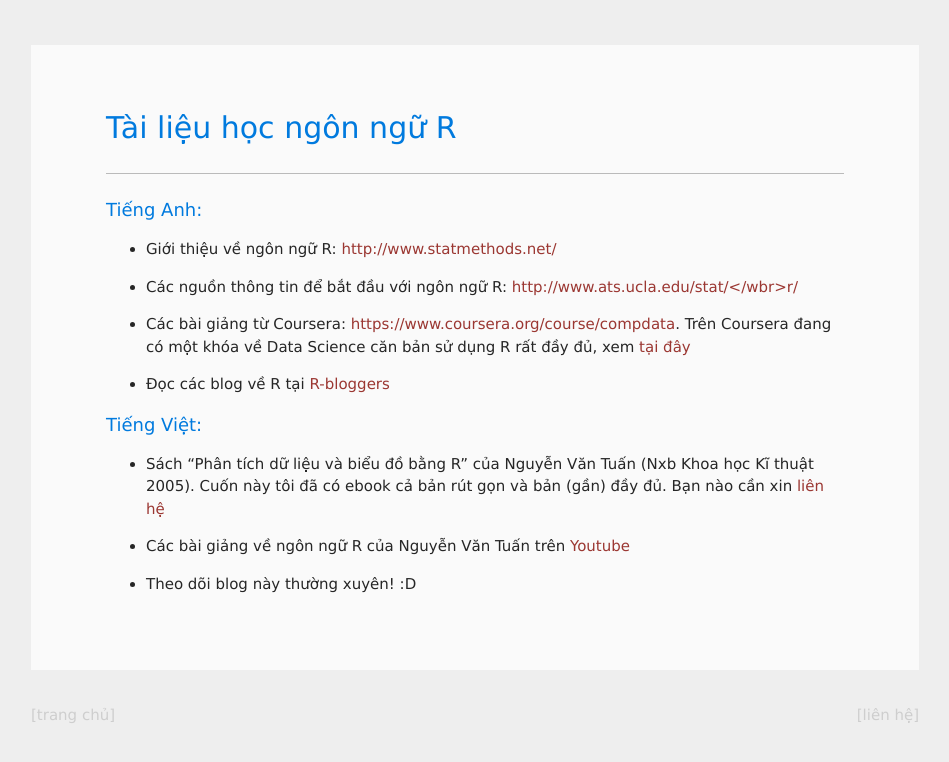
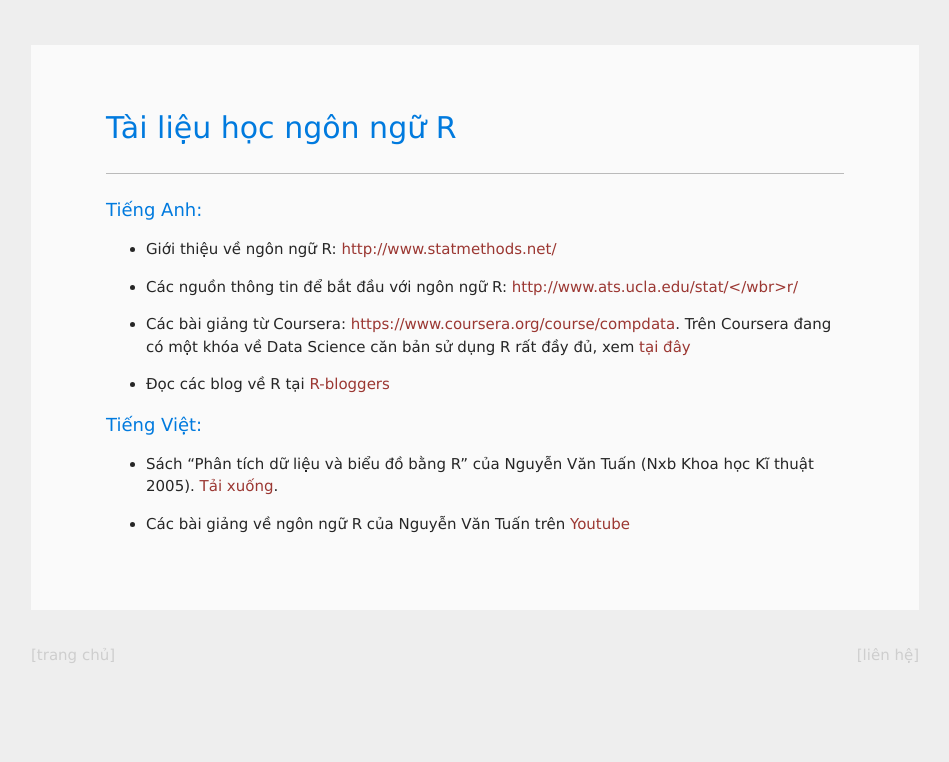
Before and after one commit to hochanh/rblog, a Jekyll site: the page built from _posts/2013-08-29-tai-lieu-hoc-ngon-ngu-r.md, in a window 1280 px wide. Shown: the top 762 px of the page, without its empty margins (165-1114 px from the left). Built offline with Jekyll 4.4.1, drawn with Linux system fonts in a browser that asks for light colours.

Commit message:
update link

```diff
--- a/_posts/2013-08-29-tai-lieu-hoc-ngon-ngu-r.md
+++ b/_posts/2013-08-29-tai-lieu-hoc-ngon-ngu-r.md
@@ -19,6 +19,5 @@ share: true
 
 ### Tiếng Việt:
 
-* Sách “Phân tích dữ liệu và biểu đồ bằng R” của Nguyễn Văn Tuấn (Nxb Khoa học Kĩ thuật 2005). Cuốn này tôi đã có ebook cả bản rút gọn và bản (gần) đầy đủ. Bạn nào cần xin <a href="{{ site.url }}/contact/">liên hệ</a>
+* Sách “Phân tích dữ liệu và biểu đồ bằng R” của Nguyễn Văn Tuấn (Nxb Khoa học Kĩ thuật 2005). [Tải xuống](https://docsend.com/view/ktsgnuj).
 * Các bài giảng về ngôn ngữ R của Nguyễn Văn Tuấn trên <a href="https://www.youtube.com/playlist?list=PLbRKZL7ww3qigINHAitlUFxzp72a0nfdl" rel="nofollow" target="_blank">Youtube</a>
-* Theo dõi blog này thường xuyên! :D
```
